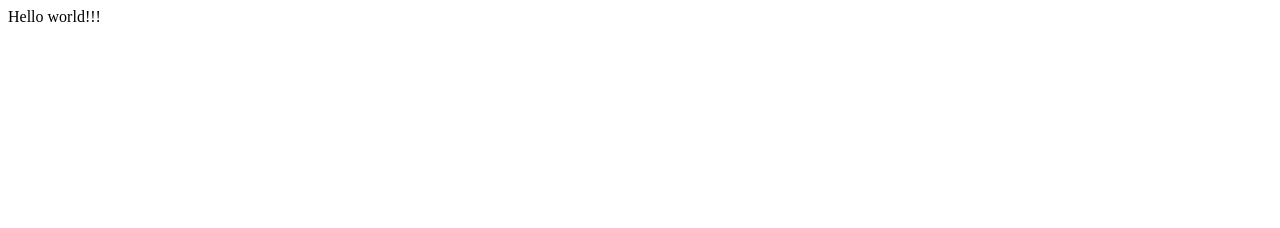
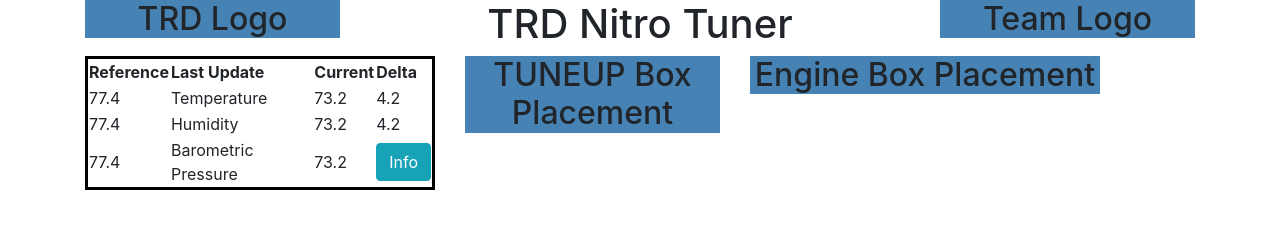
Before and after one commit to csnead290c/TRDNitroTuner, a plain HTML site: page index.html in a window 1280 px wide. Drawn offline with nearby package versions, Linux system fonts and the light colour scheme.

Commit message:
swap index.html files

```diff
--- a/index.html
+++ b/index.html
@@ -1,6 +1,75 @@
+<!DOCTYPE html>
+<html lang="en"></html>
 <html>
-<header><title>TRD Nitro Tuner</title></header>
+<head>
+<title>TRD NITRO TUNER</title>
+<meta name="viewport" content="width=device-width, initial-scale=1, shrink-to-fit=no">
+<link rel="stylesheet" href="https://stackpath.bootstrapcdn.com/bootstrap/4.3.1/css/bootstrap.min.css" integrity="sha384-ggOyR0iXCbMQv3Xipma34MD+dH/1fQ784/j6cY/iJTQUOhcWr7x9JvoRxT2MZw1T" crossorigin="anonymous">
+<style>
+    table {
+        border: black;
+        border-style: solid;
+        border-collapse: collapse;
+    }
+    h1{
+        text-align: center;
+    }
+    h2{
+        text-align: center;
+        background: steelblue;
+    }
+</style>
+</head>
+
 <body>
-Hello world!!!
+    <div class="container">
+        <div class="row">
+                <div class="col-lg-3 col-sm-6">
+                    <h2>TRD Logo</h2>
+                </div>
+                <div class="col-lg-6 col-sm-12">
+                    <h1>TRD Nitro Tuner</h1>
+                </div>
+                <div class="col-lg-3 col-sm-6">
+                    <h2>Team Logo</h2>
+                </div>
+        </div>
+        <div class="row">
+            <div class="col-lg-4 col-sm-8">
+                <table>
+                    <tr>
+                        <th>Reference</th>
+                        <th>Last Update</th>
+                        <th>Current</th>
+                        <th>Delta</th>
+                    </tr>
+                    <tr>
+                        <td>77.4</td>
+                        <td>Temperature</td>
+                        <td>73.2</td>
+                        <td>4.2</td>
+                    </tr>
+                    <tr>
+                            <td>77.4</td>
+                            <td>Humidity</td>
+                            <td>73.2</td>
+                            <td>4.2</td>
+                    </tr>
+                    <tr>
+                            <td>77.4</td>
+                            <td>Barometric Pressure</td>
+                            <td>73.2</td>
+                            <td><button type="button" class="btn btn-info">Info</button></td>
+                    </tr>
+                </table>
+            </div>
+            <div class="col-lg-3 col-sm-6">
+                <h2>TUNEUP Box Placement</h2>
+            </div>
+            <div class="col-lg-4 col-sm-8">
+                <h2>Engine Box Placement</h2>
+            </div>
+        </div>
+    </div>
 </body>
 </html>
```
